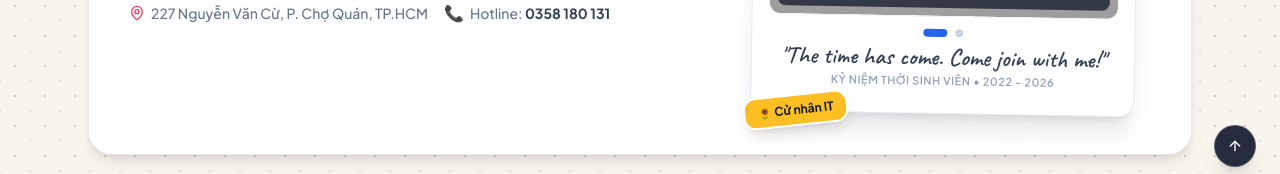
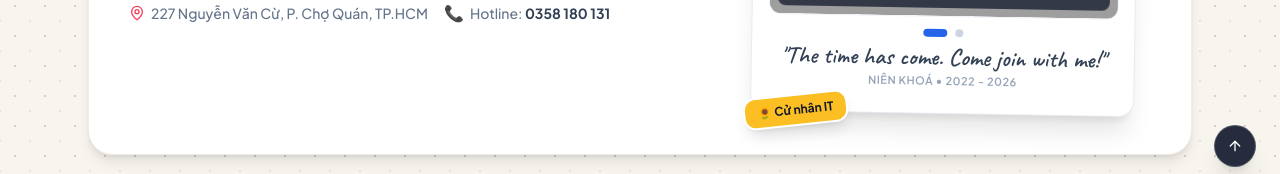
Before and after one commit to BAoD1nH/graduation_web, a React (Vite) app: page / in a window 1280 px wide. Shown: the part 609-783 px from the top of the page. Built offline with nearby package versions, Linux system fonts and the light colour scheme; grey boxes are pictures that could not be loaded; the HTML template or start-up script is replaced by a standard one.

Commit message:
Update content show on UI part3

```diff
--- a/src/components/Section1Intro.jsx
+++ b/src/components/Section1Intro.jsx
@@ -257,7 +257,7 @@ export default function Section1Intro({ selectedOption, setSelectedOption }) {
                     {currentCard.caption}
                   </p>
                   <p className="text-[11px] text-slate-400 mt-1 uppercase tracking-wider font-semibold">
-                    Kỷ niệm thời sinh viên • 2022 - 2026
+                    Niên khoá • 2022 - 2026
                   </p>
                 </div>
               </div>
```
